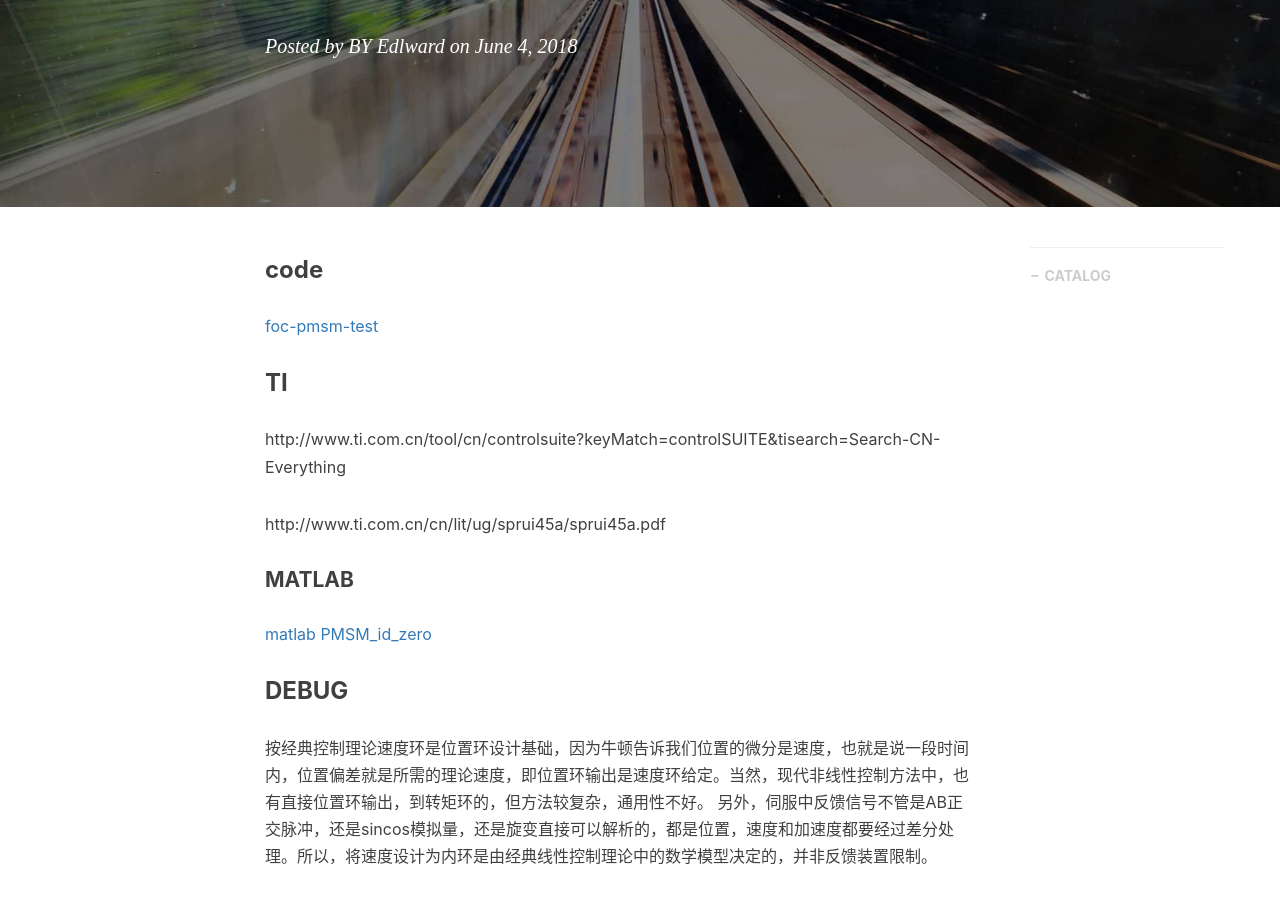
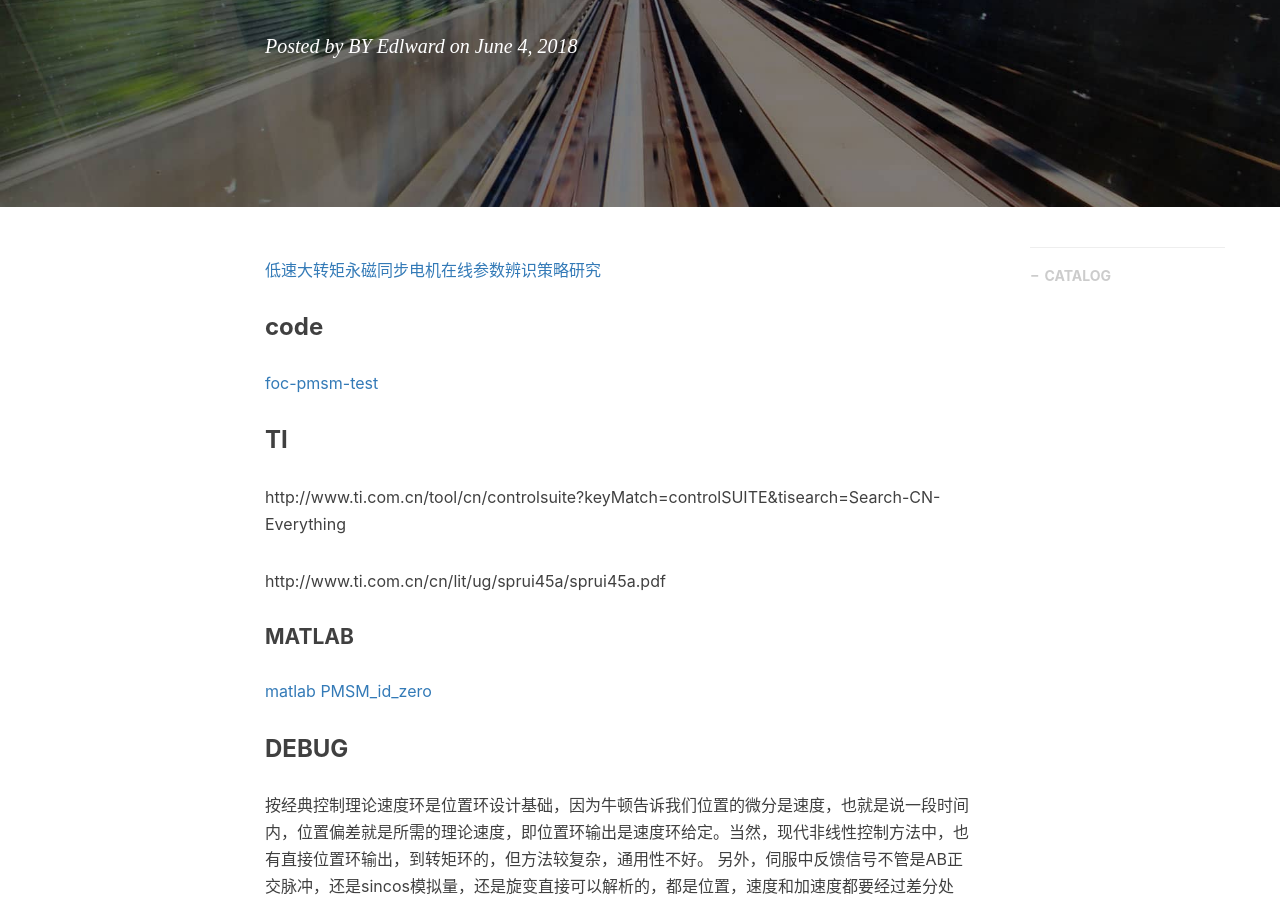
Before and after one commit to gary-robotics/dlward, a Jekyll site: the page built from _posts/2018-10-09-FOC-2018.markdown, in a window 1280 px wide and 900 px high, scrolled down 316 px. Built offline with Jekyll 4.4.1, drawn with Linux system fonts in a browser that asks for light colours; nearby versions of some CDN libraries; comment, search, counter and statistics services are not loaded.

Commit message:
Update 2018-10-09-FOC-2018.markdown

```diff
--- a/_posts/2018-10-09-FOC-2018.markdown
+++ b/_posts/2018-10-09-FOC-2018.markdown
@@ -9,6 +9,8 @@ catalog: true                       # 是否归档
 tags:                               #标签
     - FOC
 ---
+[低速大转矩永磁同步电机在线参数辨识策略研究](https://wenku.baidu.com/view/655d0e041711cc7931b716cd)
+
 ### code
 [foc-pmsm-test](https://github.com/haoyang877/foc-pmsm-test)
 
```
